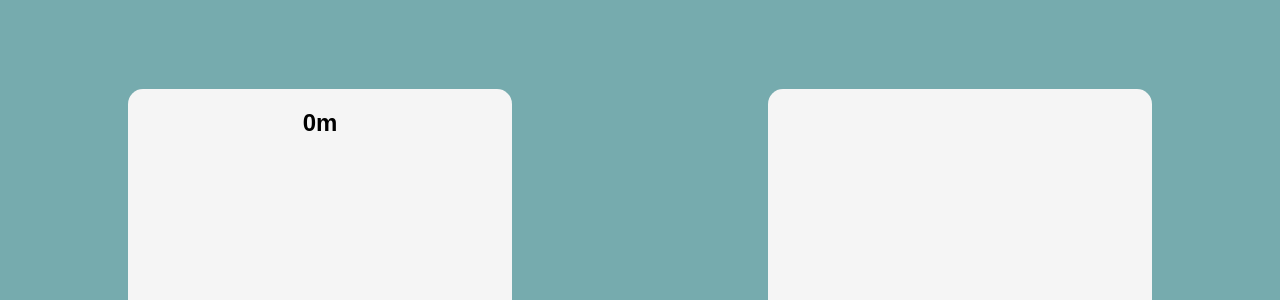
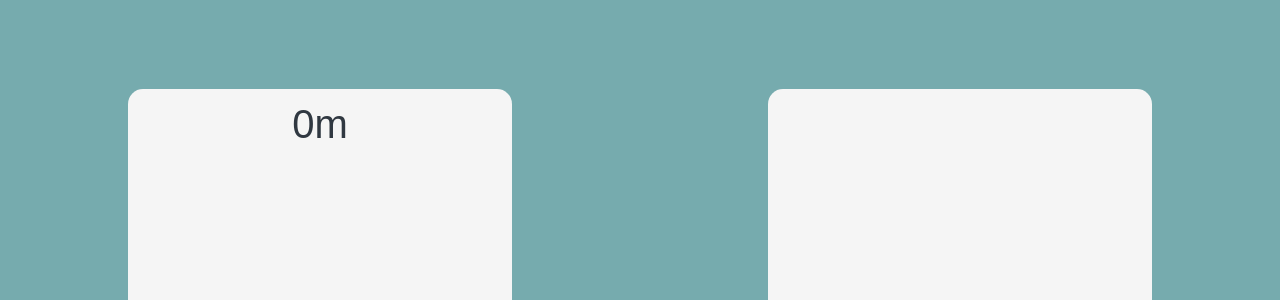
Before and after one commit to Maltiiski/StudyTracker, a Flask app: page / in a window 1280 px wide. Shown: the part 859-1159 px from the top of the page. Run offline with Flask 3, Linux system fonts and the light colour scheme; some web fonts are replaced.

Commit message:
setup totaltime day

```diff
--- a/static/style.css
+++ b/static/style.css
@@ -164,3 +164,10 @@ section {
     min-height: 65vh;
     border-radius: 15px;
 }
+
+#totalhour-day {
+    margin-top: 1.7vh;
+    color: var(--abitblack);
+    font-weight: 400;
+    font-size: 2.5rem;
+}
```
